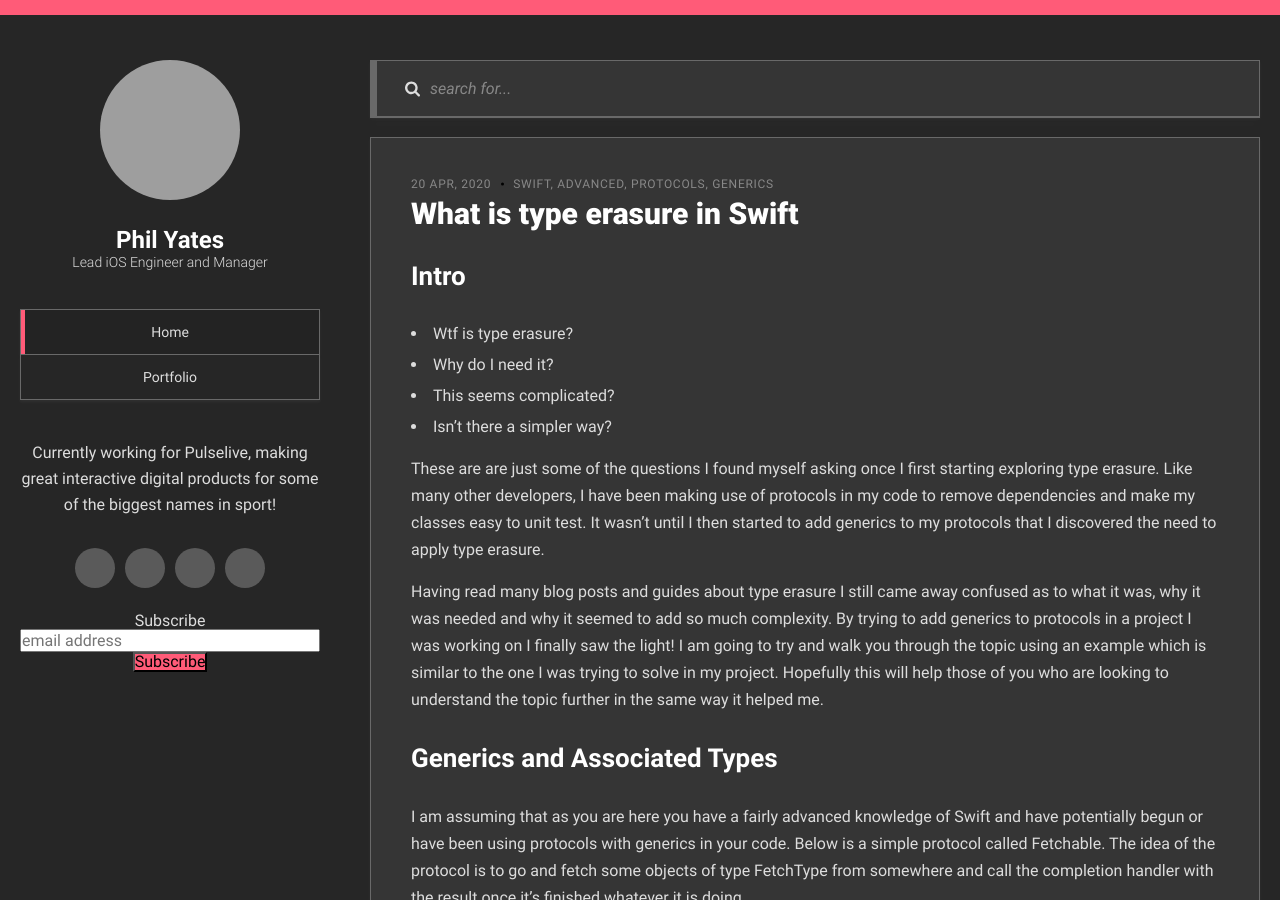
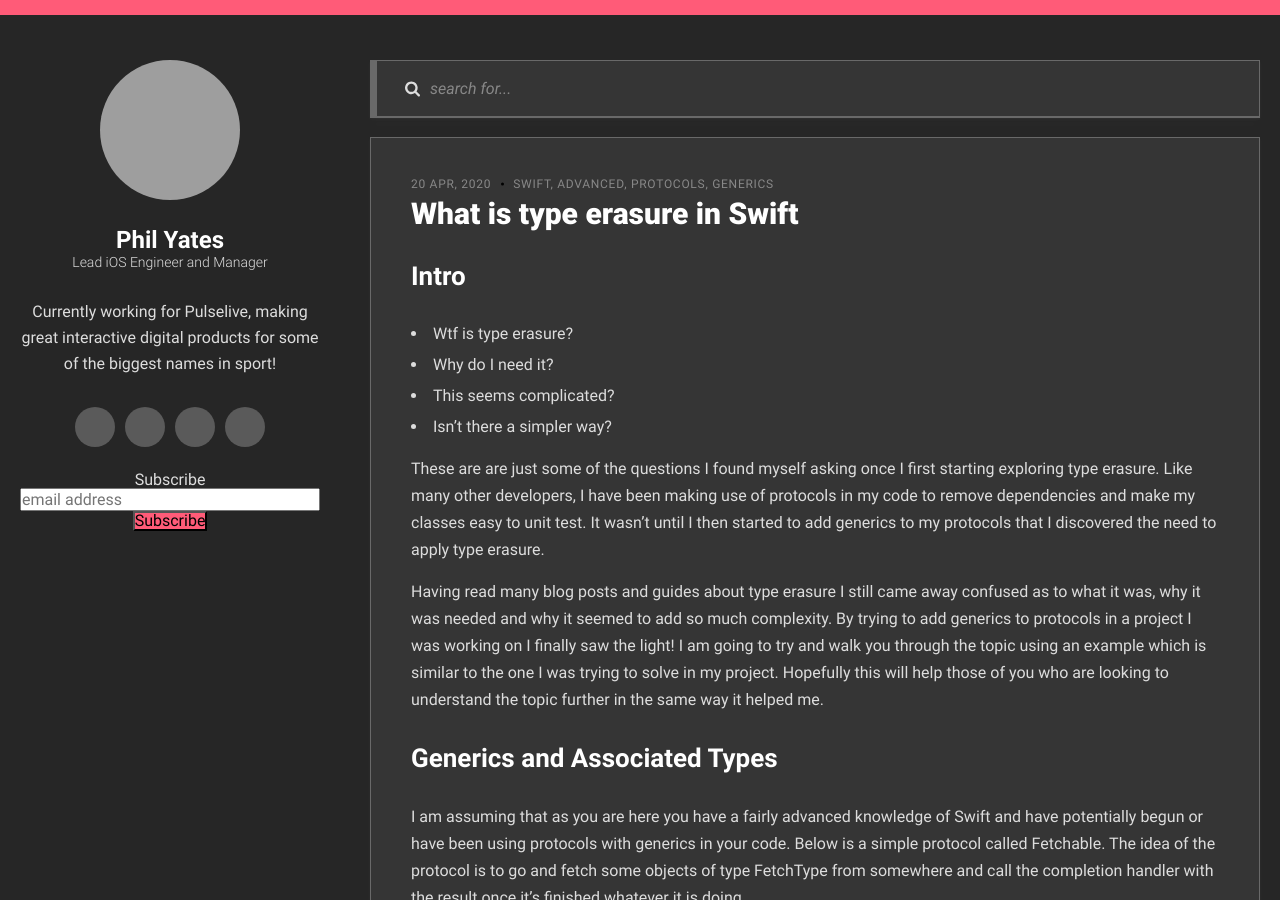
Before and after one commit to pyartez/pyartez.github.io, a Jekyll site: the page built from index.html, in a window 1280 px wide and 900 px high. Built offline with Jekyll 4.4.1, drawn with Linux system fonts in a browser that asks for light colours; the list of posts is cut into pages by our own code; comment, search, counter and statistics services are not loaded; grey boxes are pictures that could not be loaded.

Commit message:
Remove page links until complete

```diff
--- a/_includes/sidebar.html
+++ b/_includes/sidebar.html
@@ -14,7 +14,7 @@
         </div>
     </div>
 
-    {% if site.show_menu == 1 %}
+    <!-- {% if site.show_menu == 1 %}
         {% if site.pages %}
         <div class="mainmenu">
             <a href="{{ site.baseurl | prepend: site.url }}" {% if page.url == "/" %}class="active"{% endif %}>Home</a>
@@ -25,7 +25,7 @@
             {% endfor %}
         </div>
         {% endif %}
-    {% endif %}
+    {% endif %} -->
 
     <p class="about-me">{{ site.description }}</p>
 
```
